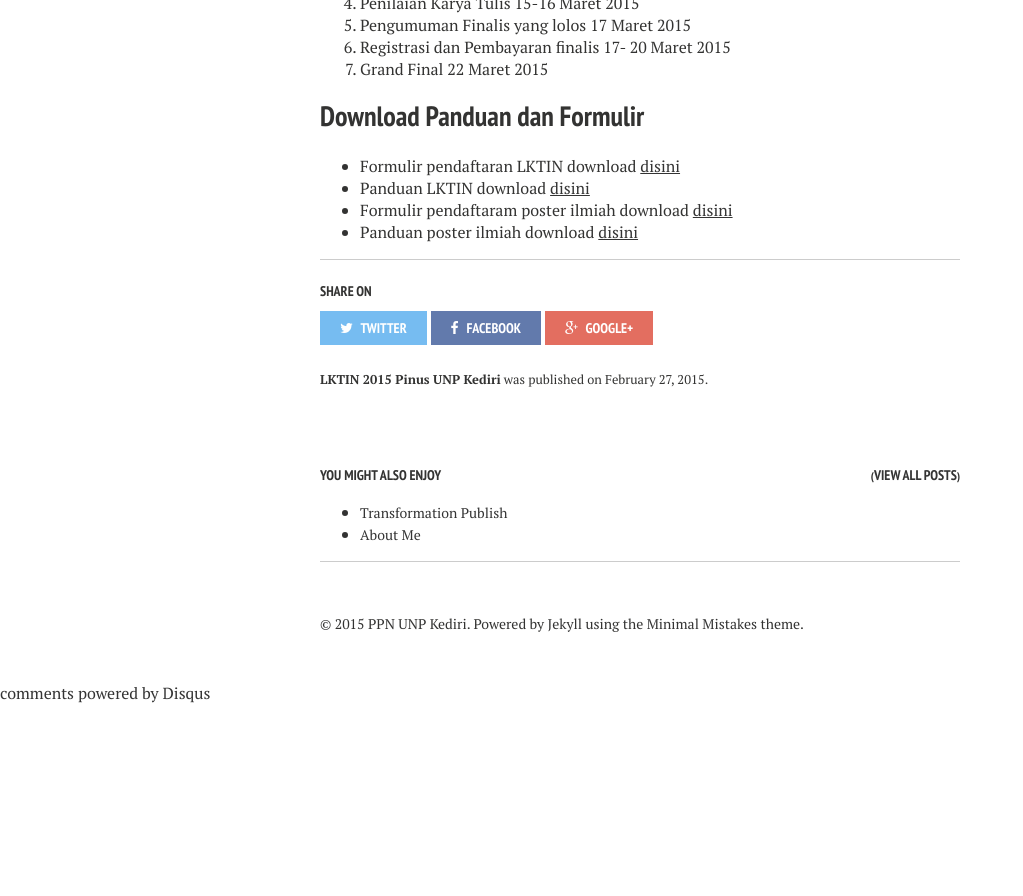
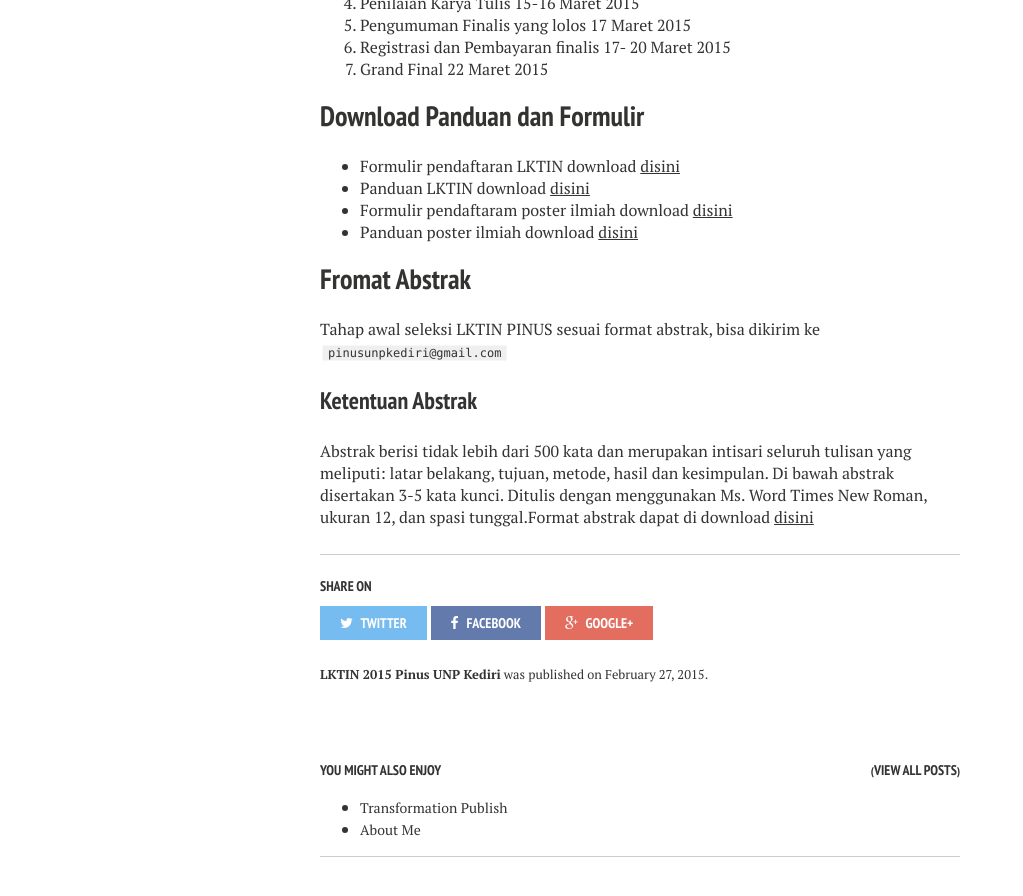
Before and after one commit to ukmppn-unp/ukmppn-unp.github.io, a Jekyll site: the page built from _posts/2015-02-27-lktin-pinus-2015-unpkediri.md, in a window 1280 px wide and 900 px high, scrolled down 1280 px. Shown: the top 896 px of the window, without its empty margins (0-1023 px from the left). Built offline with Jekyll 4.4.1, drawn with Linux system fonts in a browser that asks for light colours; nearby versions of some CDN libraries; comment, search, counter and statistics services are not loaded; before the commit the page ends 1984 px from its top, so only the background shows below that.

Commit message:
Upgrade post lktin about ketentuan abstrak

```diff
--- a/_posts/2015-02-27-lktin-pinus-2015-unpkediri.md
+++ b/_posts/2015-02-27-lktin-pinus-2015-unpkediri.md
@@ -26,4 +26,12 @@ comments: true
 * Formulir pendaftaran LKTIN download [disini](/files/formulir-lktin.docx)
 * Panduan LKTIN download [disini](/files/panduan-lktin-pinus.pdf)
 * Formulir pendaftaram poster ilmiah download [disini](/files/formulir-poster.docx)
-* Panduan poster ilmiah download [disini](https://www.dropbox.com/s/g8qar0hbqpqd3s0/PANDUAN%20lomba%20poster.pdf?dl=0)
+* Panduan poster ilmiah download [disini](https://www.dropbox.com/s/j5ltfuily54w3sn/PANDUAN%20Lomba%20Poster%20Ilmiah%20PINUS%202015(2).rar?dl=0)
+
+## Fromat Abstrak
+
+Tahap awal seleksi LKTIN PINUS sesuai format abstrak, bisa dikirim ke `pinusunpkediri@gmail.com`
+
+###  Ketentuan Abstrak
+
+Abstrak berisi tidak lebih dari 500 kata dan merupakan intisari seluruh tulisan yang meliputi: latar belakang, tujuan, metode, hasil dan kesimpulan. Di bawah abstrak disertakan 3-5 kata kunci. Ditulis dengan menggunakan Ms. Word Times New Roman, ukuran 12, dan spasi tunggal.Format abstrak dapat di download [disini](/files/pedoman-abstrak.pdf)
```
Also changed, not shown: 1 other file.
